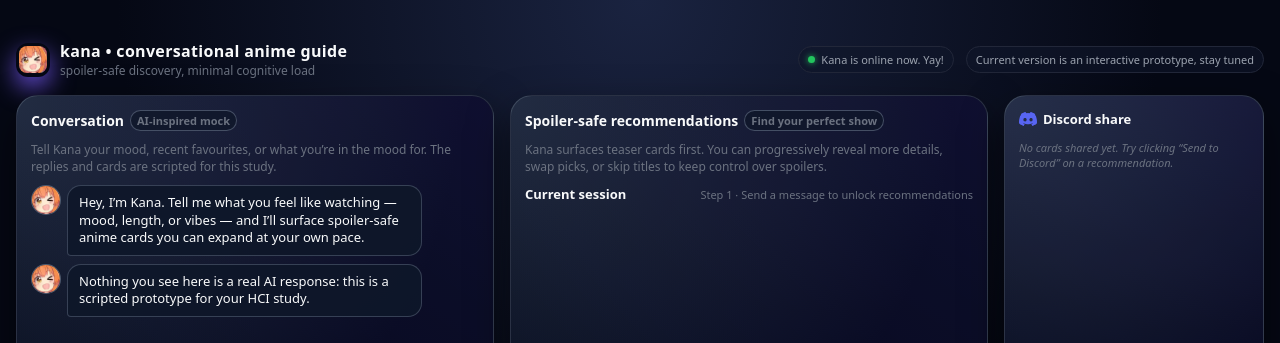
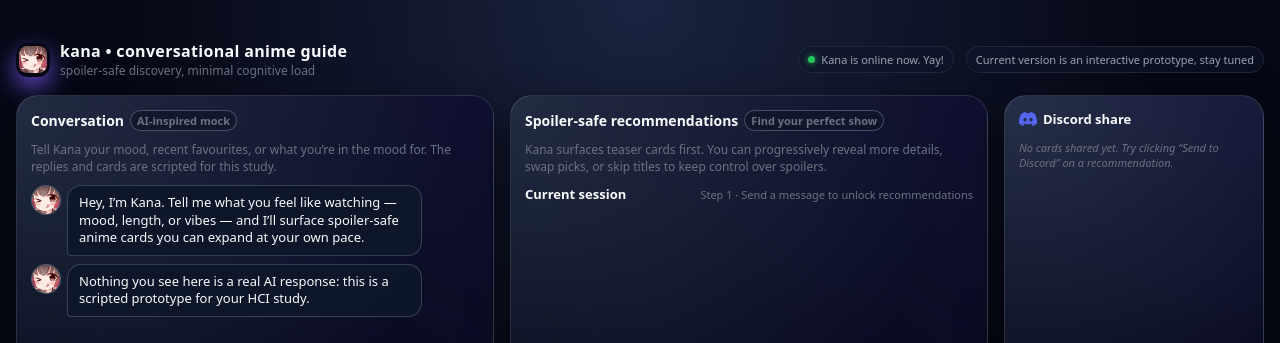
Before and after one commit to moc-exe/kana-anime-recommender, a plain HTML site: page index.html in a window 1280 px wide. Shown: the top 343 px of the page. Drawn offline with Linux system fonts and the light colour scheme.

Commit message:
final commit

```diff
--- a/app.js
+++ b/app.js
@@ -381,7 +381,7 @@ function addChatMessage(sender, text) {
     avatar.className = "msg-avatar bot";
 
     const img = document.createElement("img");
-    img.src = "assets/main-logo.png";
+    img.src = "assets/main-logo-2.png";
     img.alt = "Kana avatar";
     img.className = "msg-avatar-img";
 
@@ -397,6 +397,8 @@ function addChatMessage(sender, text) {
   chatScroll.appendChild(row);
   chatScroll.scrollTop = chatScroll.scrollHeight;
 }
+
+
 
 /**
  * Convenience wrapper aroung addChatMessage(sender="bot", text)
--- a/index.html
+++ b/index.html
@@ -4,7 +4,7 @@
   <meta charset="UTF-8" />
   <title>Anime Conversational Recommender – Prototype</title>
   <meta name="viewport" content="width=device-width, initial-scale=1.0" />
-  <link rel="icon" type="image/png" href="assets/main-logo.png" />
+  <link rel="icon" type="image/png" href="assets/main-logo-2.png" />
   <link rel="stylesheet" href="styles.css" />
   <script src="app.js" defer></script>
 </head>
@@ -24,7 +24,7 @@
   <div class="app">
     <header>
       <div class="brand">
-        <div class="brand-logo"><img src="assets/main-logo.png" alt="Kana logo" class="brand-logo-img"/></div>
+        <div class="brand-logo"><img src="assets/main-logo-2.png" alt="Kana logo" class="brand-logo-img"/></div>
         <div>
           <div class="brand-text-main">kana • conversational anime guide</div>
           <div class="brand-text-sub">
```
Also changed, not shown: assets/main-logo-2.png (added).
